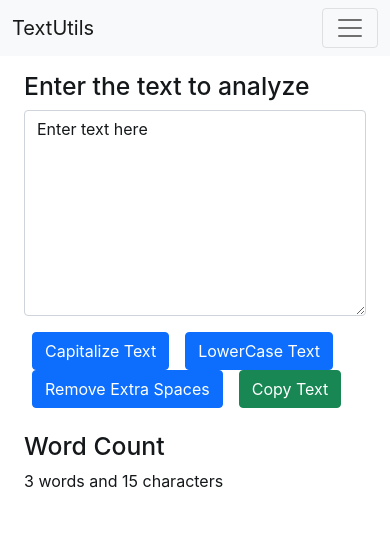
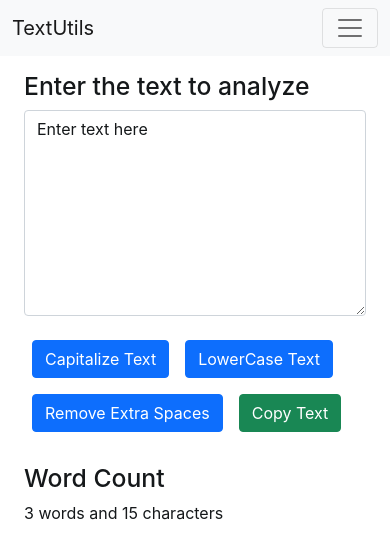
Before and after one commit to SidharthMishra-07/TextUtilities, a React (Create React App) app: page / in a window 390 px wide. Shown: the top 558 px of the page. Built offline with nearby package versions, Linux system fonts and the light colour scheme.

Commit message:
Mobile View Updated

```diff
--- a/src/Components/TextForm.js
+++ b/src/Components/TextForm.js
@@ -35,10 +35,10 @@ export default function TextForm(props) {
             <div className="mb-3">
                 <textarea value = {text} onChange={handleOnchange} style={{backgroundColor: props.mode==='dark'?'#15181a':'white', color: props.mode==='dark'?'white':'#15181a'}} className="form-control" id="myText" rows="8"></textarea>
             </div>
-            <button className="btn btn-primary mx-2" onClick={handleUppercase}>Capitalize Text</button>
-            <button className="btn btn-primary mx-2" onClick={handleLowercase}>LowerCase Text</button>
-            <button className="btn btn-primary mx-2" onClick={handleExtraSpaces}>Remove Extra Spaces</button>
-            <button className="btn btn-success mx-2" onClick={handleCopy}>Copy Text</button>
+            <button className="btn btn-primary mx-2 my-2" onClick={handleUppercase}>Capitalize Text</button>
+            <button className="btn btn-primary mx-2 my-2" onClick={handleLowercase}>LowerCase Text</button>
+            <button className="btn btn-primary mx-2 my-2" onClick={handleExtraSpaces}>Remove Extra Spaces</button>
+            <button className="btn btn-success mx-2 my-2" onClick={handleCopy}>Copy Text</button>
         </div>
         <div className="container my-4" style={{color: props.mode==='dark'?'white':'#15181a'}}>
             <h2>Word Count </h2>
```
